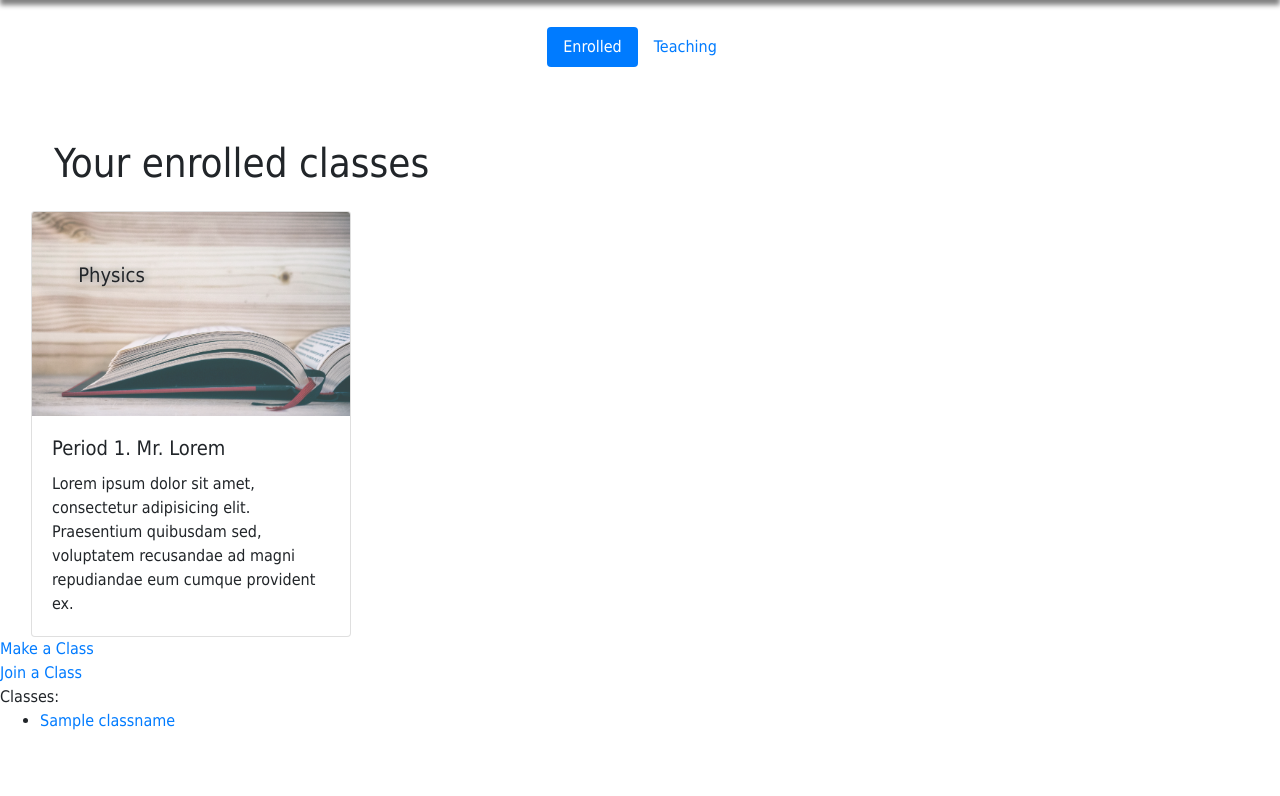
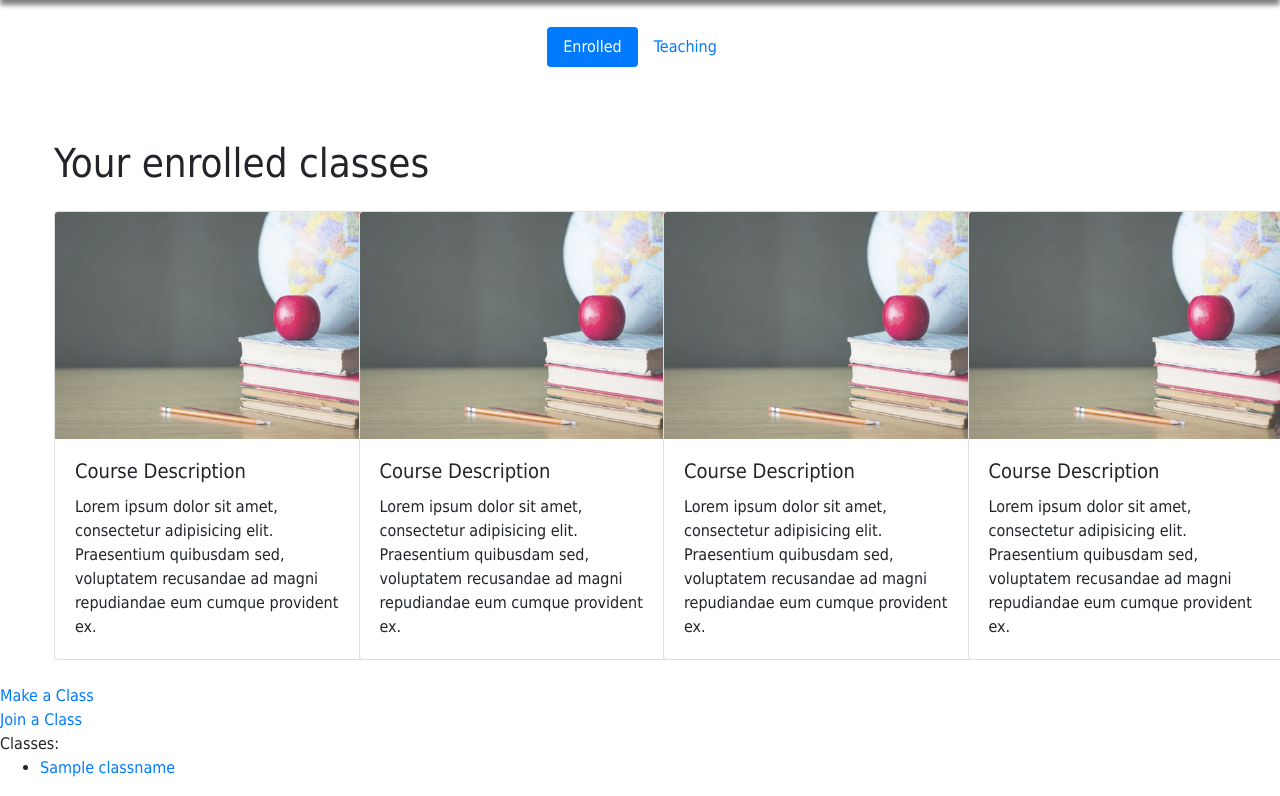
Before and after one commit to angelatom/illegalSkillsException, a Flask app: template templates/index.html in a window 1280 px wide. Shown: the part 53-849 px from the top of the page. Before the commit the page ends 783 px from the top, so only its background shows below. Run offline with Flask 2, Linux system fonts and the light colour scheme; the template is opened without the code that fills it: most values are stand-ins (such as "Sample title", 1, 10 or a date in 2020); parts of the project's set-up code (start-up, migrations or seed data) failed here and were passed over; some libraries are stand-ins or nearby versions.

Commit message:
updated class

```diff
--- a/doc/devlog.txt
+++ b/doc/devlog.txt
@@ -121,4 +121,7 @@ angelaT -- 2019-01-13 13:29
 --------------------------------------------------------------
 - Added avatars
 
+aaronL -- 2019-01-13 16:01
+--------------------------------------------------------------
+- nearly done with classes page
 ==============================================================
--- a/templates/index.html
+++ b/templates/index.html
@@ -24,6 +24,8 @@ P#02 -- Final Project
     <div class="tab-content" id="myTabContent">
 
         <!-- enrolled tab -->
+        {% set enroll = enrolleds %}
+
         <div class="tab-pane fade show active" id="enrolled" role="tabpanel" aria-labelledby="enrolled-tab">
             <div class="row mt-5 ml-4">
                 <div class="col mt-4">
@@ -31,110 +33,76 @@ P#02 -- Final Project
                 </div>
             </div>
 
+            {% if enroll|length == 0 %}
+                <p class="mt-2 mr-5 ml-5 mb-5" style="color: red;">You aren't enrolled in any classes. Go enroll in one!</p>
+            {% else %}
+            {% for i in range((enroll|length // 4) + 1) %}
+            <!-- Row stuff -->
             <div class="row mt-3 ml-3 mr-3">
-                <div class="card" style="width: 20rem;">
-                    <div class="card-img-caption">
-                        <p id="caption-text" class="card-text">Physics</p>
-                        <img class="card-img-top" src="../static/card_background.jpg" alt="Card image cap">
-                    </div>
-
-                    <div class="card-body">
-                        <h5 class="card-title">Period 1. Mr. Lorem</h5>
-                        <p class="card-text">Lorem ipsum dolor sit amet, consectetur adipisicing elit. Praesentium quibusdam sed, voluptatem recusandae ad magni repudiandae eum cumque provident ex.</p>
-                    </div>
-                </div>
-            </div>
-        </div>
-
-        {% for i in range(teachings|length//4) %}
-            <!-- Row stuff -->
-            {% for j in teachings[i * 4:i * 4 + 4] %}
-                {{j}} <!-- Item stuff -->
-            {% endfor %}
-        {% endfor %}
-
-        {% set teach = teachings %}
-        {% set var = teach[0][1] %}
-
-        {% if teach|length % 4 == 0 %}
-            {% set rows = (teach|length / 4)|int %}
-            {% set iterations = teach|length|int %}
-        {% elif teach|length < 4 %}
-            {% set rows = 1 %}
-            {% set iterations = teach|length|int %}
-        {% elif teach|length % 4 != 0 %}
-            {% set rows = ((teach|length / 4)|round(0, 'floor')|int) + 1 %}
-            {% set iterations = 4 %}
-        {% elif teach|length == 0 %}
-            {% set iterations = -1 %}
-        {% endif %}
-
-        {% set current = teach|length %}
-        {% set inc = -1 %}
-        <div class="tab-pane fade" id="teaching" role="tabpanel" aria-labelledby="teaching-tab">
-            <div class="row mt-5 ml-4">
-                <div class="col mt-4">
-                    <h1>Teaching {{ teach|length % 3 }}</h1>
-                </div>
-            </div>
-        {% if iterations == -1 %}
-            <p class="ml-5 mr-5" style="color: red;">You have no classes! Go make a class!</p>
-        {% else %}
-        {% for i in range(rows) %}
-            <div class="row mt-3 ml-3 mr-3">
-                {% set inc = inc + 1 %}
-                {% if current > 4 %}
-                    {% set current = current - 4 %}
-                    {% set iterations = 4 %}
-                {% else %}
-                    {% set iterations = current %}
-                {% endif %}
-
-                {% for z in range(iterations) %}
+                {% for j in enrolleds[i * 4: i * 4 + 4] %}
                     <div class="col-md-3">
                         <div class="card mr-2 ml-2" style="width: 20rem;">
                             <div class="card-img-caption">
-                            <p id="caption-text2" class="card-text">{{ teach[inc][1] }}</p>
+                                <p id="caption-text2" class="card-text">{{ j[1] }}</p>
                                 <img class="card-img-top" src="../static/card_background2.jpeg" alt="Card image cap">
                             </div>
 
                             <div class="card-body">
-                            <h5 class="card-title">iterations: {{ iterations }} current: {{ current}}</h5>
+                                <h5 class="card-title">Course Description</h5>
                                 <p class="card-text">Lorem ipsum dolor sit amet, consectetur adipisicing elit. Praesentium quibusdam sed, voluptatem recusandae ad magni repudiandae eum cumque provident ex.</p>
                             </div>
                         </div>
                     </div>
                 {% endfor %}
+
             </div>
-        {% endfor%}
+            {% endfor %}
+            {% endif %}
+
         </div>
-        {% endif %}
-        <!-- teaching tab -->
-        <!-- <div class="tab-pane fade" id="teaching" role="tabpanel" aria-labelledby="teaching-tab">
+
+        {% set teach = teachings %}
+
+        <div class="tab-pane fade" id="teaching" role="tabpanel" aria-labelledby="teaching-tab">
             <div class="row mt-5 ml-4">
                 <div class="col mt-4">
-                    <h1>Teaching</h1>
+                    <h1>Classes you're teaching</h1>
                 </div>
             </div>
+
+            {% if teach|length == 0 %}
+                <p class="mt-2 mr-5 ml-5 mb-5" style="color: red;">You aren't teaching any classes!</p>
+            {% else %}
+            {% for i in range((teach|length // 4) + 1) %}
+            <!-- Row stuff -->
             <div class="row mt-3 ml-3 mr-3">
-                <div class="card" style="width: 20rem;">
+                {% for j in teachings[i * 4: i * 4 + 4] %}
+                    <div class="col-md-3">
+                        <div class="card mr-2 ml-2" style="width: 20rem;">
                             <div class="card-img-caption">
-                        <p id="caption-text2" class="card-text">rows: {{ rows }}</p>
+                                <p id="caption-text2" class="card-text">{{ j[1] }}</p>
                                 <img class="card-img-top" src="../static/card_background2.jpeg" alt="Card image cap">
                             </div>
 
                             <div class="card-body">
-                        <h5 class="card-title">Period 1</h5>
+                                <h5 class="card-title">Course Description</h5>
                                 <p class="card-text">Lorem ipsum dolor sit amet, consectetur adipisicing elit. Praesentium quibusdam sed, voluptatem recusandae ad magni repudiandae eum cumque provident ex.</p>
                             </div>
                         </div>
                     </div>
-        </div> -->
+                {% endfor %}
+
+            </div>
+            {% endfor %}
+            {% endif %}
+        </div>
+
     </div>
 </div>
 
 <script src="https://www.avatarapi.com/js.aspx?email={{email}}&size=128">
 </script>
+<br>
 <a href="/makeclass"> Make a Class </a>
 <br>
 <a href="/enterinvite"> Join a Class </a>
```
Lines whose indentation alone changed are shown as unchanged.
